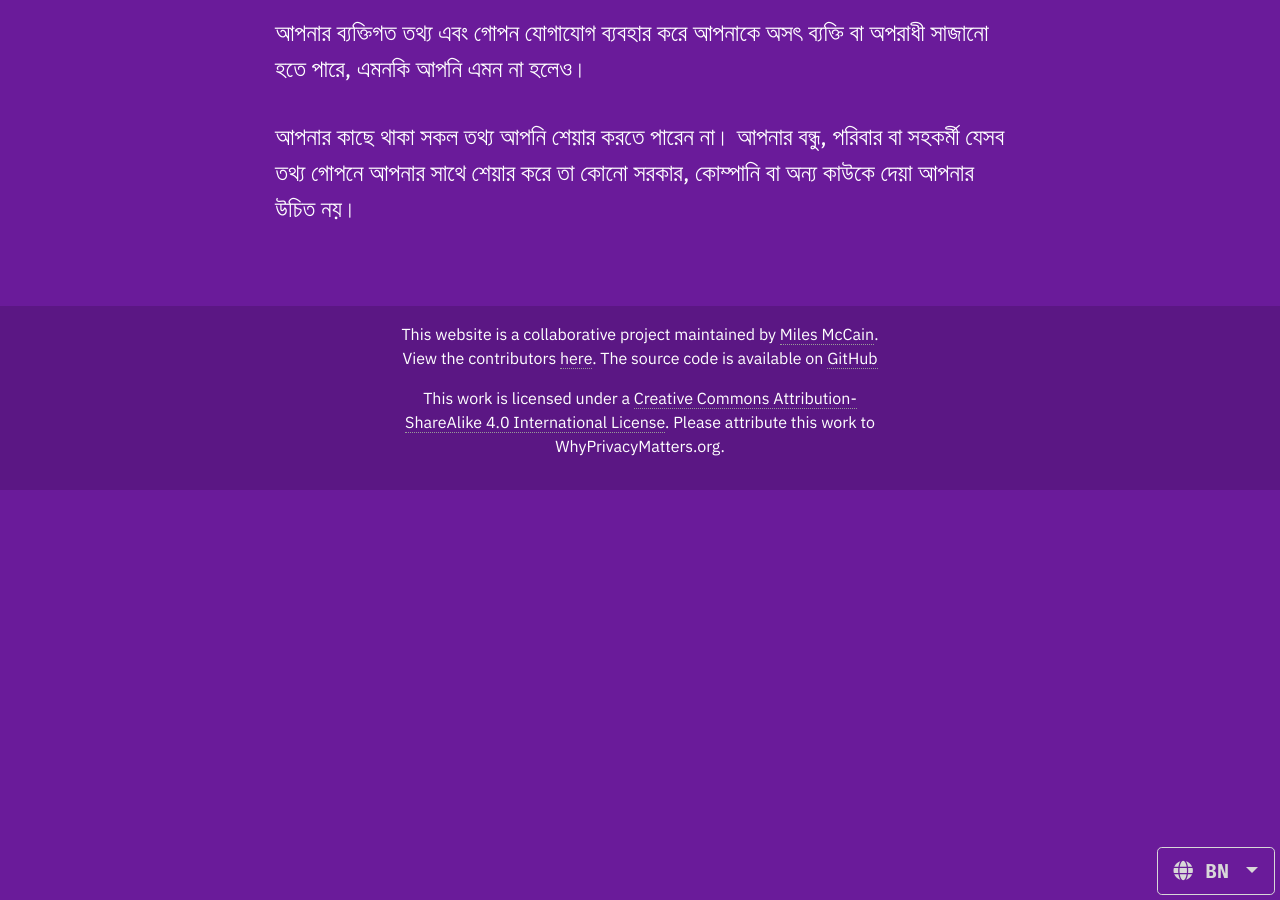
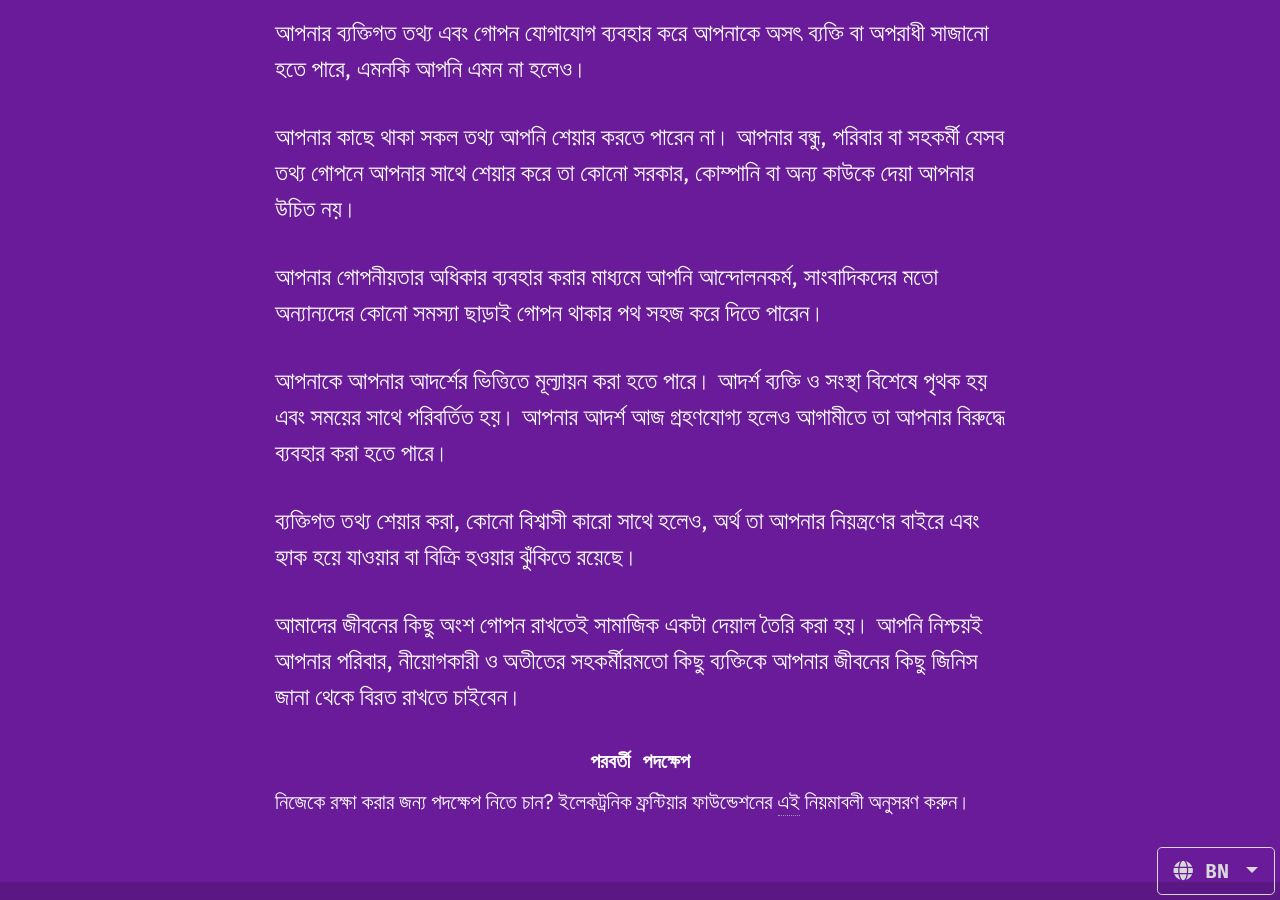
Before and after one commit to milesmcc/whyprivacymatters, a Jekyll site: the page built from translations/bn.md, in a window 1280 px wide and 900 px high, scrolled down 464 px. Built offline with Jekyll 4.4.1, drawn with Linux system fonts in a browser that asks for light colours; before the commit the page ends 954 px from its top, so only the background shows below that.

Commit message:
content added

```diff
--- a/translations/bn.md
+++ b/translations/bn.md
@@ -14,3 +14,16 @@ lang: bn
 #### আপনার ব্যক্তিগত তথ্য এবং গোপন যোগাযোগ ব্যবহার করে আপনাকে অসৎ ব্যক্তি বা অপরাধী সাজানো হতে পারে, এমনকি আপনি এমন না হলেও।
 
 #### আপনার কাছে থাকা সকল তথ্য আপনি শেয়ার করতে পারেন না। আপনার বন্ধু, পরিবার বা সহকর্মী যেসব তথ্য গোপনে আপনার সাথে শেয়ার করে তা কোনো সরকার, কোম্পানি বা অন্য কাউকে দেয়া আপনার উচিত নয়।
+
+#### আপনার গোপনীয়তার অধিকার ব্যবহার করার মাধ্যমে আপনি আন্দোলনকর্ম, সাংবাদিকদের মতো অন্যান্যদের কোনো সমস্যা ছাড়াই গোপন থাকার পথ সহজ করে দিতে পারেন।
+
+#### আপনাকে আপনার আদর্শের ভিত্তিতে মূল্যায়ন করা হতে পারে। আদর্শ ব্যক্তি ও সংস্থা বিশেষে পৃথক হয় এবং সময়ের সাথে পরিবর্তিত হয়। আপনার আদর্শ আজ গ্রহণযোগ্য হলেও আগামীতে তা আপনার বিরুদ্ধে ব্যবহার করা হতে পারে।
+
+#### ব্যক্তিগত তথ্য শেয়ার করা, কোনো বিশ্বাসী কারো সাথে হলেও, অর্থ তা আপনার নিয়ন্ত্রণের বাইরে এবং হ্যাক হয়ে যাওয়ার বা বিক্রি হওয়ার ঝুঁকিতে রয়েছে।
+
+#### আমাদের জীবনের কিছু অংশ গোপন রাখতেই সামাজিক একটা দেয়াল তৈরি করা হয়। আপনি নিশ্চয়ই আপনার পরিবার, নীয়োগকারী ও অতীতের সহকর্মীরমতো কিছু ব্যক্তিকে আপনার জীবনের কিছু জিনিস জানা থেকে বিরত রাখতে চাইবেন।
+
+---
+
+### পরবর্তী পদক্ষেপ
+নিজেকে রক্ষা করার জন্য পদক্ষেপ নিতে চান? ইলেকট্রনিক ফ্রন্টিয়ার ফাউন্ডেশনের [এই](https://ssd.eff.org/) নিয়মাবলী অনুসরণ করুন।
```
